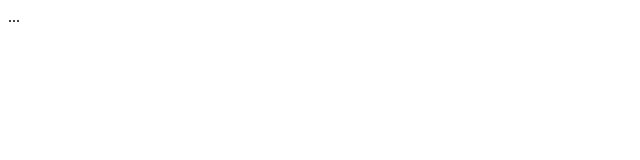
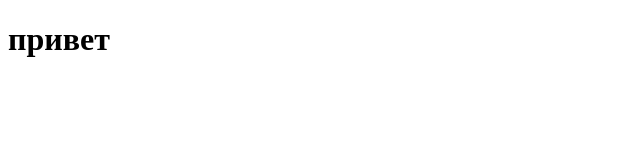
Before and after one commit to Lebiankou/rsschool-cv-null_stage-, a plain HTML site: page index.html in a window 1280 px wide. Shown: the whole page, without its empty margins (0-640 px from the left). Drawn offline with Linux system fonts and the light colour scheme.

Commit message:
refactor: html

```diff
--- a/index.html
+++ b/index.html
@@ -6,6 +6,6 @@
   <link rel="stylesheet" href="style.css" />
 </head>
 <body>
- ...
+  <h1> привет</h1>
 </body>
 </html>
```
